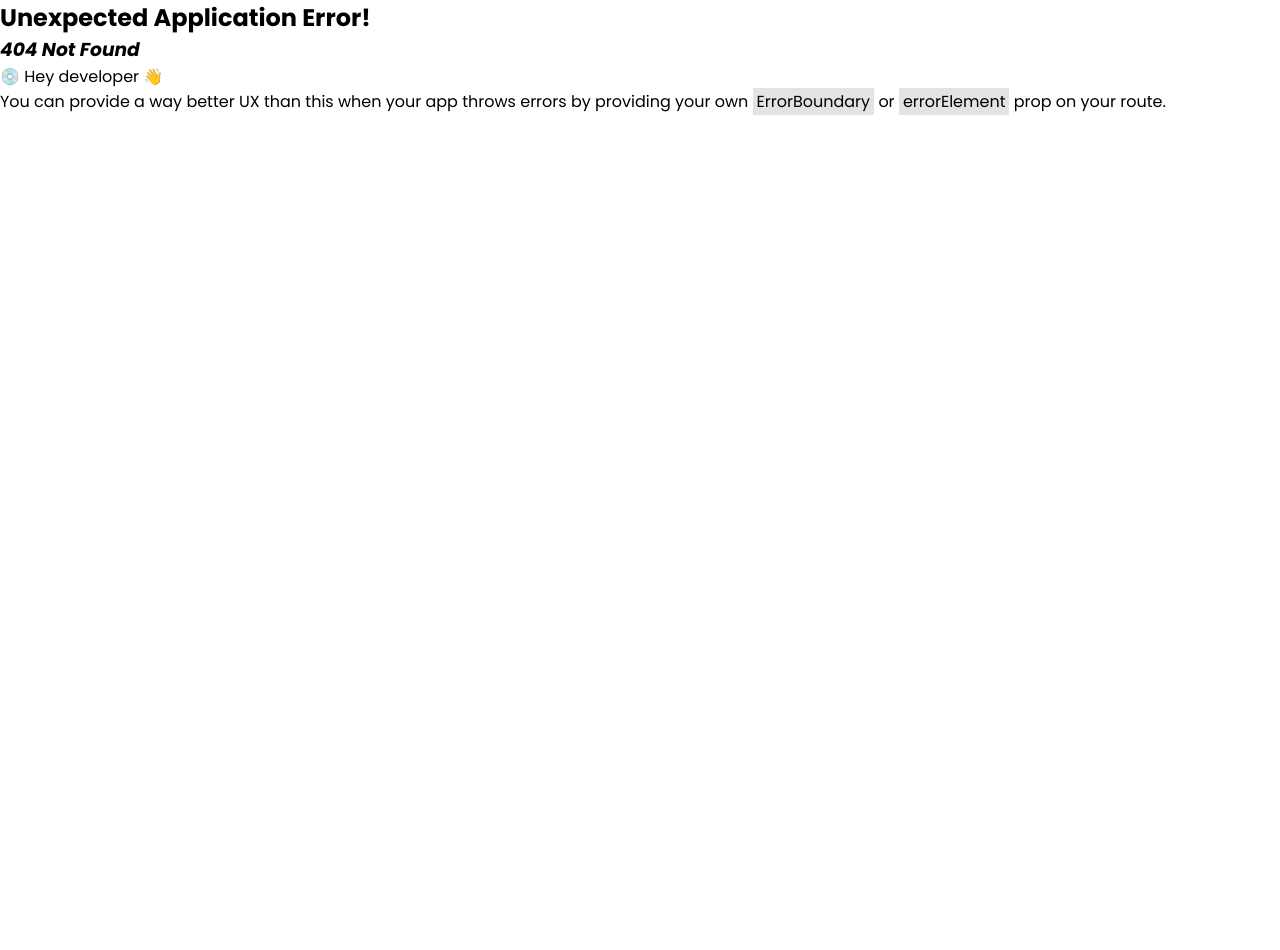
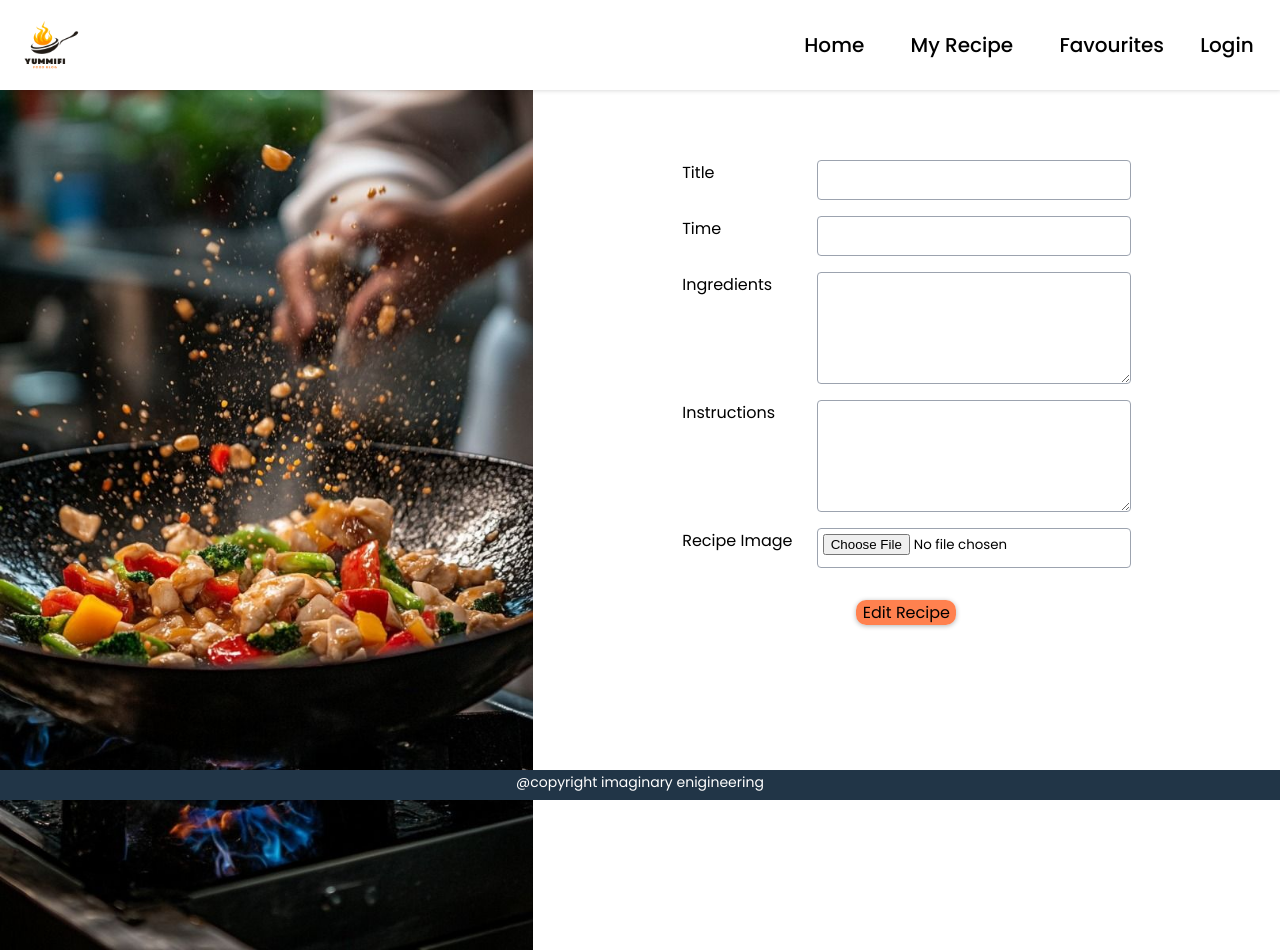
Before and after one commit to nimashav/Food-Blog, a React (Vite) app in the folder frontend/food-blog-app/: page /editRecipe/1 in a window 1280 px wide. Before the commit this address had no page. Before the commit the page ends 800 px from the top, so only its background shows below. Built offline with nearby package versions, Linux system fonts and the light colour scheme; no server answers.

Commit message:
create delete item component

```diff
--- a/frontend/food-blog-app/src/App.jsx
+++ b/frontend/food-blog-app/src/App.jsx
@@ -5,6 +5,7 @@ import Home from './pages/Home'
 import AddFoodRecipe from './pages/AddFoodRecipe'
 import MainNavigation from './components/MainNavigation'
 import axios from 'axios'
+import EditRecipe from './pages/EditRecipe'
 
 const getAllRecipes = async () => {
   let allRecipes = []
@@ -27,6 +28,8 @@ const router = createBrowserRouter([
       { path: "/myRecipe", element: <Home />, loader: getMyRecipes },
       { path: "/favRecipe", element: <Home /> },
       { path: "/addRecipe", element: <AddFoodRecipe /> },
+      { path: "/editRecipe/:id", element: <EditRecipe /> },
+
     ]
   }
 ])
--- a/frontend/food-blog-app/src/components/RecipeItems.jsx
+++ b/frontend/food-blog-app/src/components/RecipeItems.jsx
@@ -1,13 +1,40 @@
 import React from 'react'
-import { useLoaderData } from 'react-router-dom'
+import { Link, useLoaderData } from 'react-router-dom'
 import foodImg from '../assets/FoodRecipe.png'
 import { FaStopwatch } from "react-icons/fa";
 import { FaHeart } from "react-icons/fa6";
+import { FaEdit } from "react-icons/fa";
+import { MdDelete } from "react-icons/md";
+import { useState } from 'react';
+import axios from 'axios';
+import { useEffect } from 'react';
 
+export default function RecipeItems() {
+  const recipes = useLoaderData()
+  const [allRecipes, setAllRecipes] = useState()
+  let path = window.location.pathname === "/myRecipe" ? true : false
+  let favItems = JSON.parse(localStorage.getItem("fav")) ?? []
+  console.log(allRecipes)
 
-const RecipeItems = () => {
-  const allRecipes = useLoaderData()
-  console.log(allRecipes)
+  useEffect(() => {
+    setAllRecipes(recipes)
+  }, [recipes])
+
+  const onDelete = async (id) => {
+    await axios.delete(`http://localhost:5000/recipe/${id}`)
+      .then((res) => console.log(res))
+    setAllRecipes(recipes => recipes.filter(recipe => recipe._id !== id))
+    let filterItem = favItems.filter(recipe => recipe._id !== id)
+    localStorage.setItem("fav", JSON.stringify(filterItem))
+  }
+
+  const favRecipe = (item) => {
+    let filterItem = favItems.filter(recipe => recipe._id !== item._id)
+    favItems = favItems.filter(recipe => recipe._id === item._id).length === 0 ? [...favItems, item] : filterItem
+    localStorage.setItem("fav", JSON.stringify(favItems))
+    setIsFavRecipe(pre => !pre)
+  }
+
   return (
     <>
       <div className="card-container">
@@ -21,10 +48,14 @@ const RecipeItems = () => {
                     {item.title}
                   </div>
                   <div className="icons">
-                    <div className="timer">
-                      <FaStopwatch />
-                    </div>
-                    <FaHeart />
+                    <div className='timer'><FaStopwatch />{item.time}</div>
+                    {(!path) ? <FaHeart onClick={() => favRecipe(item)}
+                      style={{ color: (favItems.some(res => res._id === item._id)) ? "red" : "" }} /> :
+                      <div className='action'>
+                        <Link to={`/editRecipe/${item._id}`} className="editIcon"><FaEdit /></Link>
+                        <MdDelete onClick={() => onDelete(item._id)} className='deleteIcon' />
+                      </div>
+                    }
                   </div>
                 </div>
               </div>
@@ -35,5 +66,3 @@ const RecipeItems = () => {
     </>
   )
 }
-
-export default RecipeItems
--- /dev/null
+++ b/frontend/food-blog-app/src/pages/EditRecipe.jsx
@@ -0,0 +1,76 @@
+import axios from 'axios'
+import React, { useState } from 'react'
+import { useNavigate, useParams } from 'react-router-dom'
+import foodRecipe from '../assets/FoodRecipe.jpeg'
+import { useEffect } from 'react'
+
+export default function EditRecipe() {
+  const [recipeData, setRecipeData] = useState({})
+  const navigate = useNavigate()
+  const { id } = useParams()
+
+  useEffect(() => {
+    const getData = async () => {
+      await axios.get(`http://localhost:5000/recipe/${id}`)
+        .then(response => {
+          let res = response.data
+          setRecipeData({
+            title: res.title,
+            ingredients: res.ingredients.join(","),
+            instructions: res.instructions,
+            time: res.time
+          })
+        })
+    }
+    getData()
+  }, [])
+
+  const onHandleChange = (e) => {
+    let val = (e.target.name === "ingredients") ? e.target.value.split(",") : (e.target.name === "file") ? e.target.files[0] : e.target.value
+    setRecipeData(pre => ({ ...pre, [e.target.name]: val }))
+  }
+
+  const onHandleSubmit = async (e) => {
+    e.preventDefault()
+    console.log(recipeData)
+    await axios.put(`http://localhost:5000/recipe/${id}`, recipeData, {
+      headers: {
+        'Content-Type': 'multipart/form-data',
+        'authorization': 'bearer ' + localStorage.getItem("token")
+      }
+    })
+      .then(() => navigate("/"))
+  }
+  return (
+    <>
+      <div className="food-recipe">
+        <img src={foodRecipe} width="650px" height="950px" />
+        <div className='container'>
+          <form className='form' onSubmit={onHandleSubmit}>
+            <div className='form-control'>
+              <label>Title</label>
+              <input type="text" className='input' name="title" onChange={onHandleChange} value={recipeData.title}></input>
+            </div>
+            <div className='form-control'>
+              <label>Time</label>
+              <input type="text" className='input' name="time" onChange={onHandleChange} value={recipeData.time}></input>
+            </div>
+            <div className='form-control'>
+              <label>Ingredients</label>
+              <textarea type="text" className='input-textarea' name="ingredients" rows="5" onChange={onHandleChange} value={recipeData.ingredients}></textarea>
+            </div>
+            <div className='form-control'>
+              <label>Instructions</label>
+              <textarea type="text" className='input-textarea' name="instructions" rows="5" onChange={onHandleChange} value={recipeData.instructions}></textarea>
+            </div>
+            <div className='form-control'>
+              <label>Recipe Image</label>
+              <input type="file" className='input' name="file" onChange={onHandleChange}></input>
+            </div>
+            <button type="submit">Edit Recipe</button>
+          </form>
+        </div>
+      </div>
+    </>
+  )
+}
```
Also changed, not shown: 2 other files (tests, documents, lock files or other folders).
